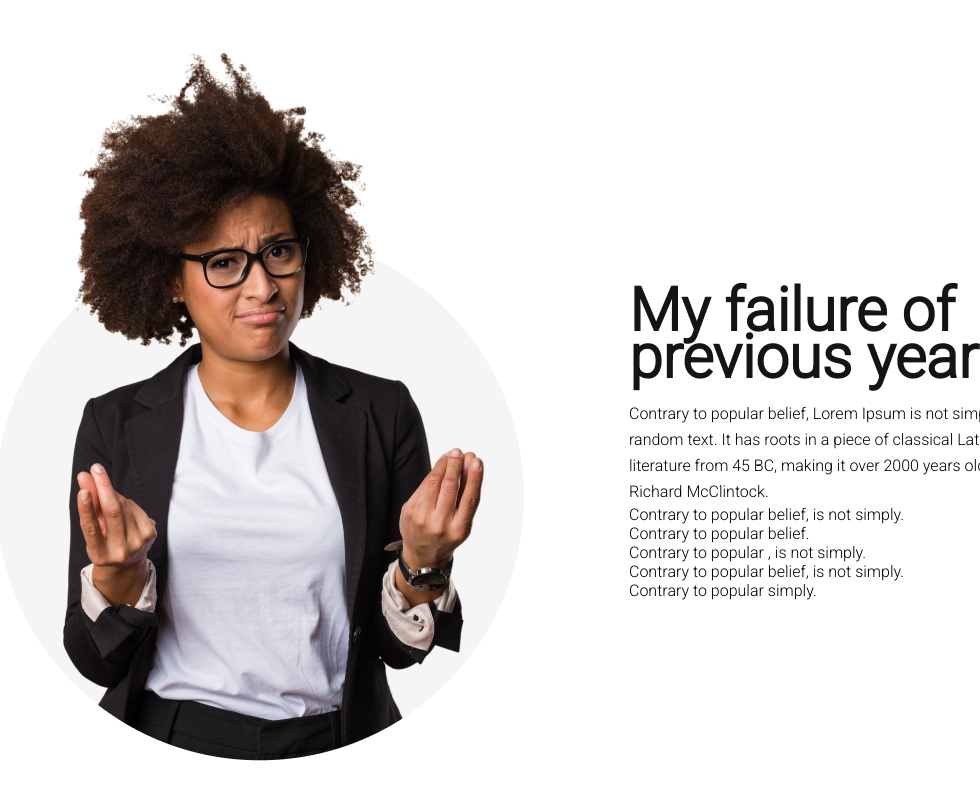
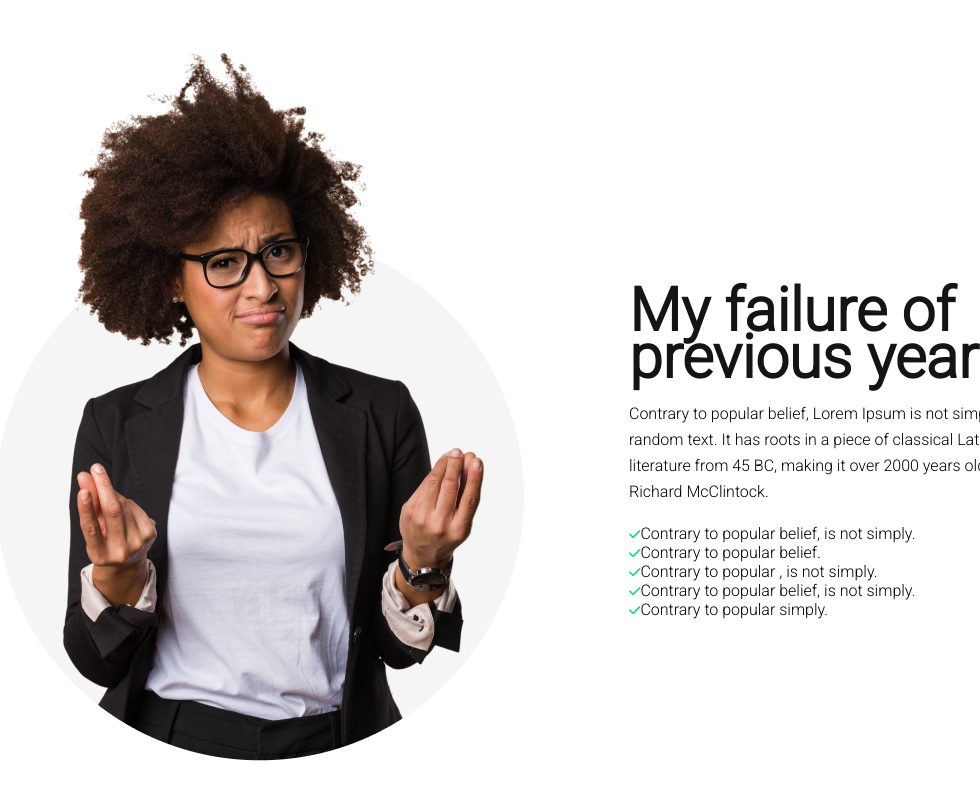
Before and after one commit to Ayanbanerjee93/new-year-new-mission, a plain HTML site: page index.html in a window 1280 px wide. Shown: the part 902-1702 px from the top of the page, without its empty margins (300-1280 px from the left). Drawn offline with Linux system fonts and the light colour scheme.

Commit message:
final update

```diff
--- a/index.html
+++ b/index.html
@@ -23,13 +23,13 @@
             <h1>believe</h1>
        </div>
         <div class="header-paragraph">
-            <p>Lorem, ipsum dolor sit amet consectetur adipisicing elit. Explicabo, deserunt molestias autem nesciunt rem enim repellat officiis tempora, consequuntur ullam, nihil voluptas odit ab consectetur! Quisquam fugiat accusantium pariatur sit.</p>
+            <p>There are many variations of passages of Lorem Ipsum available, but the majority have suffered alteration in some form, by injected humour, or randomised words</p>
         </div>
         <button class="header-btn">Contact Us</button>
     </div>
     </section>
 </header>
-<!----------------------------------------------------------- main section starts here -->
+<!---------------------------------- main section starts here ------------------------>
 <main>
 
     <!-- my bio section -->
@@ -49,18 +49,19 @@
        <div class="my-bio-para">
         <p>Contrary to popular belief, Lorem Ipsum is not simply random text. It has roots in a piece of classical Latin literature from 45 BC, making it over 2000 years old. Richard McClintock.
         </p>
-       </div>
+       </div><br>
        <div class="my-bio-checklist">
-               <span></span> <p>Contrary to popular belief, is not simply.</p>
-                <p>Contrary to popular belief.</p>
-                <p>Contrary to popular , is not simply.</p>
-                <p>Contrary to popular belief, is not simply.</p>
-                <p>Contrary to popular simply.</p>
+        <i class="fa-solid fa-check"></i><span>Contrary to popular belief, is not simply.</span><br>
+        <i class="fa-solid fa-check"></i><span>Contrary to popular belief.</span><br>
+        <i class="fa-solid fa-check"></i><span>Contrary to popular , is not simply.</span><br>
+        <i class="fa-solid fa-check"></i><span>Contrary to popular belief, is not simply.</span><br>
+        <i class="fa-solid fa-check"></i><span>Contrary to popular simply.</span>
+
        </div>
     </div>
 </section>
 
-<!-- my planes section -->
+<!---------------------------- my planes section -->
 <section class="my-plans">
     <h1 class="my-plans-header">My Plans</h1>
 
@@ -87,7 +88,7 @@
         </div>
     </div>
 </section>
-<!-- ------------------------banner section -->
+<!-- ------------------------------------------------banner section -->
 
 <section class="banner-section">
     <div class="banner-items">
@@ -99,9 +100,9 @@
     </div>
 </section>
 </main>
-<!-- ----------------main ends here ------------------------------>
+<!-- -----------------------------------------------main ends here ------------------------------>
 
-<!---------------------------------------------- footer section starts here -->
+<!-------------------------------------------------- footer section starts here ----------------->
 <footer>
     <section class="footer-flex-box">
 
@@ -128,14 +129,12 @@
             <button class="footer-btn">Subscribe</button>
 
         </div>
+    </section>
+</footer>
+       <!-- ------------------------------------Footer ends here-------------------- -->
 
+<!-- font awsome js kit link -->
+<script src="https://kit.fontawesome.com/74d26201c7.js" crossorigin="anonymous"></script>
 
-
-    </section>
-
-
-
-
-</footer>
 </body>
 </html>
--- a/style.css
+++ b/style.css
@@ -1,4 +1,4 @@
-/* common css */
+/*--------------------------------------------------------- common css */
 
 *{
     margin: 0 ;
@@ -8,9 +8,9 @@
 body{
     margin: auto;
 }
-/* ------------------ */
+/* ------------------------------------------------------------------------ */
 
-/* header starts here */
+/*--------------------------------------------------------- header starts here */
 .header{
     background-image: url('images/banner/banner3.png');
     background-position: center;
@@ -62,7 +62,7 @@ body{
     margin-left: 1350px;
     margin-top: 43px;
 }
-/* main section starts here */
+/* ------------------------------------------------main section starts here */
 .my-bio-section{
     display: flex;
     width: 1072px;
@@ -91,7 +91,11 @@ body{
     font-size: 16px;
     line-height: 26px;
 }
-/*----------------------------------------------- my plans section */
+.fa-solid{
+    color: #16D887;
+    font-size: small;
+}
+/*------------------------------------------------------ my plans section */
 .my-plans{
    text-align: center;
    margin-top: 80px;
@@ -146,7 +150,7 @@ body{
         padding-top: 59px;
 
     }
-    /* main and banner ends here */
+    /* ---------------------------------main and banner ends here------------------- */
 
 /* ----------------------------------------Footer starts here---------------------- */
 
@@ -205,3 +209,6 @@ input{
     font-weight: 600;
 
 }
+
+
+/*============================================ footer ends here ===================================*/
```
